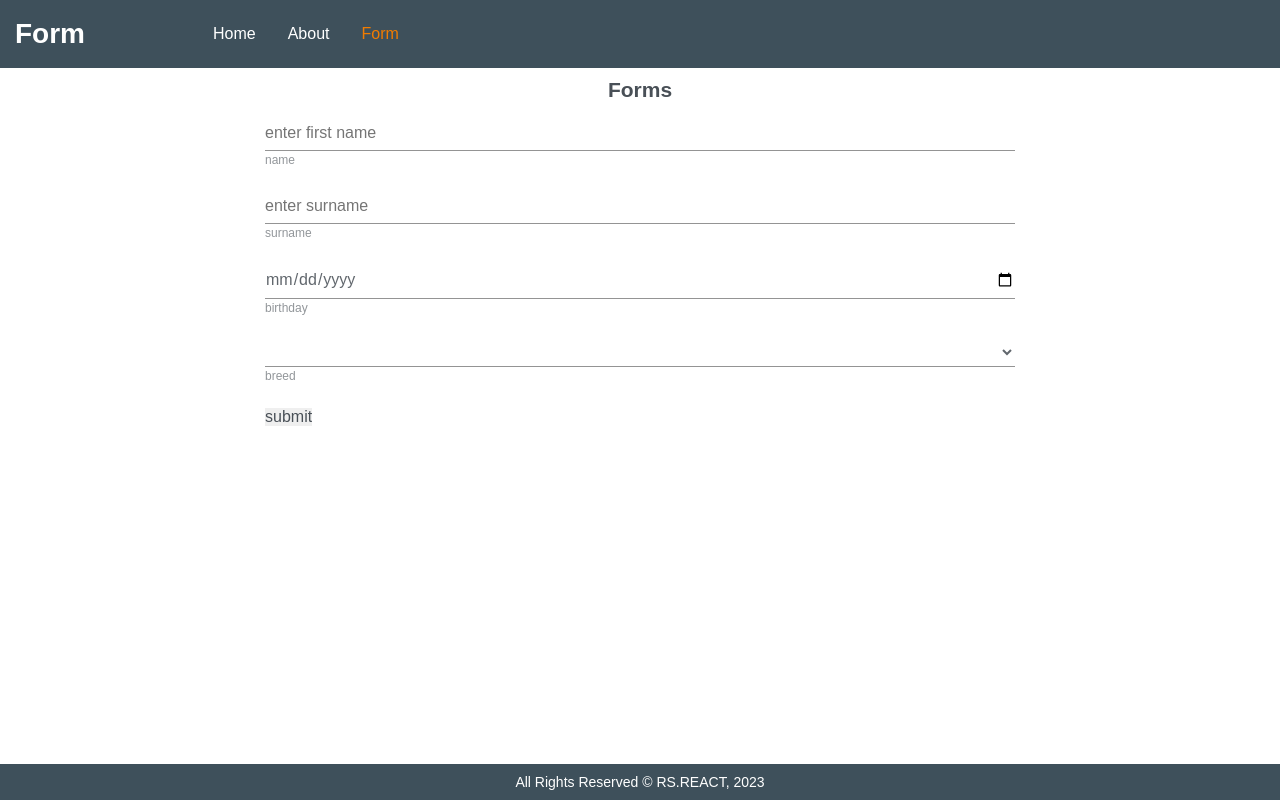
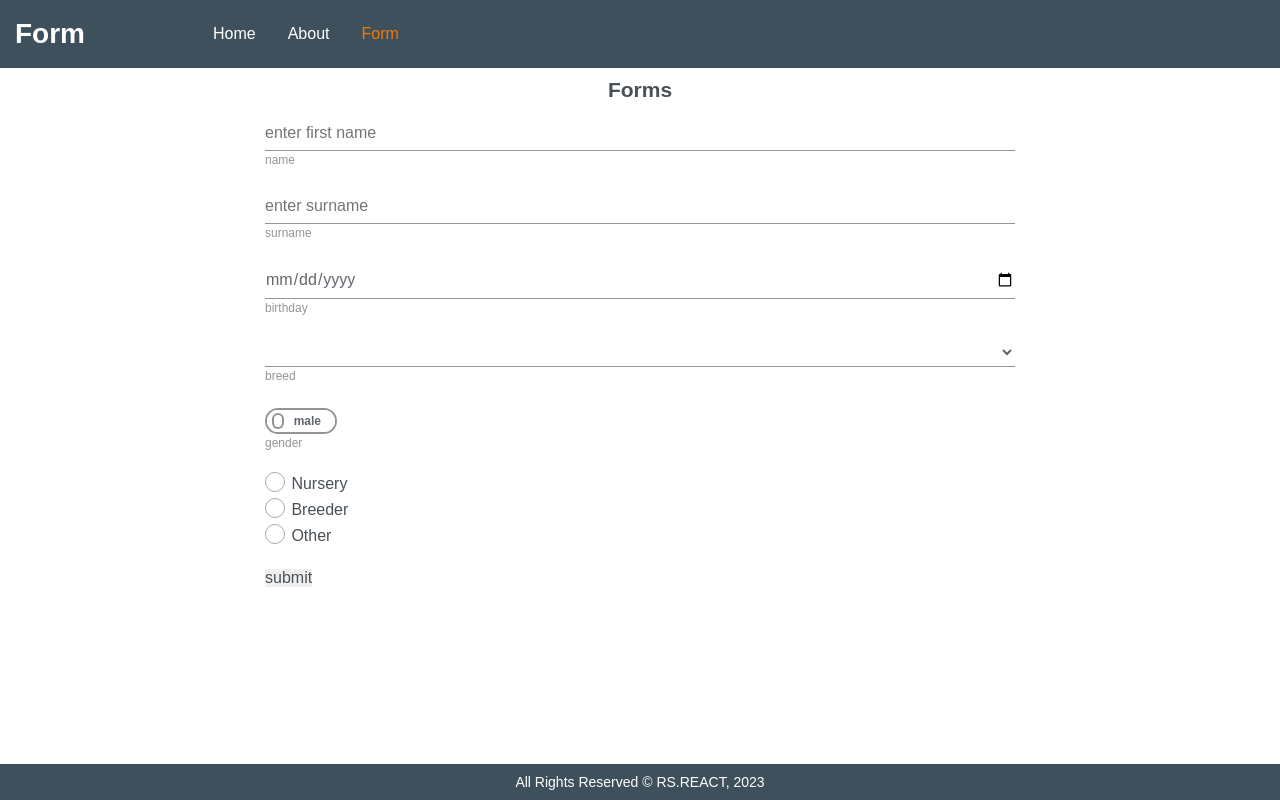
Before and after one commit to koctia/rs.react, a React (Vite) app in the folder components/: page /form in a window 1280 px wide. Built offline with nearby package versions, Linux system fonts and the light colour scheme.

Commit message:
feat: add radio box

```diff
--- /dev/null
+++ b/components/src/components/radios/Radios.tsx
@@ -0,0 +1,41 @@
+import React, { forwardRef } from 'react';
+import './radios.scss';
+
+interface IPropsType {
+  id: string;
+  label?: string;
+  type: string;
+  name?: string;
+  value?: string;
+}
+
+const RadiosForms = forwardRef<HTMLInputElement, IPropsType>(({ id, label, ...props }, ref) => {
+  return (
+    <div>
+      <input id={id} {...props} ref={ref} />
+      <label htmlFor={id}>{label}</label>
+    </div>
+  );
+});
+
+// const RadiosForms = forwardRef<HTMLInputElement, IPropsType>(({ id, label, ...props }, ref) => {
+//   return (
+//     <div className="main__form-radios" id={id} ref={ref}>
+//       <div>
+//         <input {...props} id="radio1" value={0} />
+//         <label htmlFor="radio1">Питомник</label>
+//       </div>
+//       <div>
+//         <input {...props} id="radio2" value={1} />
+//         <label htmlFor="radio2">Заводчик</label>
+//       </div>
+//       <div>
+//         <input {...props} id="radio3" value={2} />
+//         <label htmlFor="radio3">Иное</label>
+//       </div>
+//       <label className="radios-label">{label}</label>
+//     </div>
+//   );
+// });
+
+export { RadiosForms };
--- /dev/null
+++ b/components/src/components/radios/radios.scss
@@ -0,0 +1,72 @@
+.main {
+   &__form-radios{
+      margin: 0 0 18px 0;
+      & label {
+         cursor: pointer;
+      }
+   }
+}
+.radios-label {
+   font-weight: 500;
+   font-size: 12px;
+   line-height: 166%;
+   color: rgba(73, 80, 87, 0.6);
+}
+
+input[type="radio"] {
+   height: 20px;
+   width: 20px;
+   vertical-align: middle;
+   margin: 0 0.4em 0.4em 0;
+   background: rgba(255, 255, 255, 1);
+   border: 1px solid #AAAAAA;
+   -webkit-appearance: none;
+   cursor: pointer;
+}
+
+input[type="radio"] {
+   border-radius: 100%;
+}
+
+input[type="radio"]:not(:disabled):hover {
+   border: 1px solid #f17c00;
+}
+
+input[type="radio"]:active:not(:disabled) {
+   border: 1px solid #f17c00;
+}
+
+input[type="radio"]:checked {
+   border: 1px solid #f17c00;
+}
+
+input[type="radio"]:checked:before {
+   display: block;
+   height: 14px;
+   width: 14px;
+   position: relative;
+   left: 2px;
+   top: 2px;
+   background: #f17c00;
+   border-radius: 100%;
+   content: '';
+}
+
+input:disabled {
+   background: rgba(0, 0, 0, 0.3);
+   &:checked {
+      border: 1px solid rgba(0, 0, 0, 0.3);
+   }
+}
+
+input[type="radio"]:disabled:checked:before {
+   content: '';
+   display: block;
+   height: 14px;
+   width: 14px;
+   position: relative;
+   left: 2px;
+   top: 2px;
+   background: rgba(255, 255, 255, 1);
+   border-radius: 100%;
+}
--- a/components/src/components/select/selectForms.tsx
+++ b/components/src/components/select/selectForms.tsx
@@ -1,11 +1,7 @@
 import React, { forwardRef } from 'react';
 import './selectforms.scss';
 import { Data } from '../../data/breeds';
-
-interface IPropsType {
-  id: string;
-  label: string;
-}
+import { IPropsType } from '../../interface/forms';
 
 const SelectForms = forwardRef<HTMLSelectElement, IPropsType>(({ id, label, ...props }, ref) => {
   return (
--- /dev/null
+++ b/components/src/components/switch/Switch.tsx
@@ -0,0 +1,20 @@
+import React, { forwardRef } from 'react';
+import './switch.scss';
+import { IPropsType } from '../../interface/forms';
+
+const SwitchForms = forwardRef<HTMLInputElement, IPropsType>(({ id, label, ...props }, ref) => {
+  return (
+    <div className="onoffswitch">
+      <input className="onoffswitch-checkbox" id={id} {...props} ref={ref} name="onoffswitch" />
+      <label className="onoffswitch-label" htmlFor={id}>
+        <span className="onoffswitch-inner"></span>
+        <span className="onoffswitch-switch"></span>
+      </label>
+      <label className="onoffswitch-description" htmlFor={id}>
+        {label}
+      </label>
+    </div>
+  );
+});
+
+export { SwitchForms };
--- /dev/null
+++ b/components/src/components/switch/switch.scss
@@ -0,0 +1,60 @@
+.onoffswitch {
+   position: relative;
+   width: 72px;
+   -webkit-user-select:none; -moz-user-select:none; -ms-user-select: none;
+   margin: 0 0 18px 0;
+}
+.onoffswitch-checkbox {
+   display: none;
+}
+.onoffswitch-label {
+   display: block; overflow: hidden; cursor: pointer;
+   border: 2px solid rgba(0, 0, 0, 0.42);
+   border-radius: 20px;
+}
+.onoffswitch-inner {
+   display: block; width: 200%; margin-left: -100%;
+   transition: margin 0.3s ease-in 0s;
+}
+.onoffswitch-inner:before, .onoffswitch-inner:after {
+   display: block; float: left; width: 50%; height: 22px; padding: 0; line-height: 22px;
+   font-size: 12px; color: black; font-family: Trebuchet, Arial, sans-serif; font-weight: bold;
+   box-sizing: border-box;
+}
+.onoffswitch-inner:before {
+   content: "female";
+   padding-left: 9px;
+   background-color: #FFFFFF;
+   color: rgba(73, 80, 87, 0.87);;
+}
+.onoffswitch-inner:after {
+   content: "male";
+   padding-right: 14px;
+   background-color: #FFFFFF;
+   color: rgba(73, 80, 87, 0.87);
+   text-align: right;
+}
+.onoffswitch-switch {
+   display: block;
+   width: 12px;
+   height: 16px;
+   margin: 5px;
+   background: #FFFFFF;
+   position: absolute; top: 0; bottom: 0;
+   right: 48px;
+   border: 2px solid rgba(0, 0, 0, 0.42);
+   border-radius: 20px;
+   transition: all 0.3s ease-in 0s;
+}
+.onoffswitch-checkbox:checked + .onoffswitch-label .onoffswitch-inner {
+   margin-left: 0;
+}
+.onoffswitch-checkbox:checked + .onoffswitch-label .onoffswitch-switch {
+   right: 0px;
+}
+.onoffswitch-description {
+   font-weight: 500;
+   font-size: 12px;
+   line-height: 166%;
+   color: rgba(73, 80, 87, 0.6);
+}
--- /dev/null
+++ b/components/src/interface/forms.tsx
@@ -0,0 +1,6 @@
+export interface IPropsType {
+  id: string;
+  label?: string;
+  type?: string;
+  placeholder?: string;
+}
--- a/components/src/pages/form/Form.tsx
+++ b/components/src/pages/form/Form.tsx
@@ -2,6 +2,8 @@ import React, { Component, createRef, RefObject } from 'react';
 import './form.scss';
 import { InputForms } from '../../components/input/InputForms';
 import { SelectForms } from '../../components/select/selectForms';
+import { SwitchForms } from '../../components/switch/Switch';
+import { RadiosForms } from '../../components/radios/Radios';
 
 interface IFormsParameters {
   card: CardType[];
@@ -12,6 +14,11 @@ type CardType = {
   surname: string | undefined;
   birthday: string | undefined;
   breeds: string | undefined;
+  switcher: boolean | undefined;
+  nursery: string | undefined;
+  breeder: string | undefined;
+  other: string | undefined;
+  // place: boolean | undefined;
 };
 
 class Form extends Component {
@@ -19,6 +26,11 @@ class Form extends Component {
   private surname: RefObject<HTMLInputElement>;
   private birthday: RefObject<HTMLInputElement>;
   private breeds: RefObject<HTMLSelectElement>;
+  private switcher: RefObject<HTMLInputElement>;
+  private nursery: RefObject<HTMLInputElement>;
+  private breeder: RefObject<HTMLInputElement>;
+  private other: RefObject<HTMLInputElement>;
+  // private place: RefObject<HTMLInputElement>;
   state: IFormsParameters;
 
   constructor(props: IFormsParameters) {
@@ -31,6 +43,11 @@ class Form extends Component {
     this.surname = createRef();
     this.birthday = createRef();
     this.breeds = createRef();
+    this.switcher = createRef();
+    this.nursery = createRef();
+    this.breeder = createRef();
+    this.other = createRef();
+    // this.place = createRef();
   }
 
   handleSubmit(event: { preventDefault: () => void }) {
@@ -38,8 +55,22 @@ class Form extends Component {
     console.log(this.surname.current!.value);
     console.log(this.birthday.current!.value);
     console.log(this.breeds.current!.value);
+    console.log(this.switcher.current!.checked);
+
+    console.log(this.nursery.current!.checked);
+    console.log(this.breeder.current!.checked);
+    console.log(this.other.current!.checked);
+
+    // console.log(this.radioPlace());
     event.preventDefault();
   }
+
+  // radioPlace() {
+  //   const inputs: NodeListOf<HTMLInputElement> | undefined =
+  //     this.place.current?.querySelectorAll('input');
+  //   if (!inputs) return;
+  //   return Array.from(inputs).find((el) => el.checked)?.value;
+  // }
 
   render() {
     return (
@@ -68,7 +99,35 @@ class Form extends Component {
               placeholder="enter birthday"
               ref={this.birthday}
             />
-            <SelectForms id="breeds" label="breed" ref={this.breeds} />
+            <SelectForms id="breed" label="breed" ref={this.breeds} />
+            <SwitchForms id="switcher" label="gender" type="checkbox" ref={this.switcher} />
+
+            <div className="main__form-radios">
+              <RadiosForms
+                id="radio1"
+                label="Nursery"
+                type="radio"
+                name="radio"
+                value="Nursery"
+                ref={this.nursery}
+              />
+              <RadiosForms
+                id="radio2"
+                label="Breeder"
+                type="radio"
+                name="radio"
+                value="Breeder"
+                ref={this.breeder}
+              />
+              <RadiosForms
+                id="radio2"
+                label="Other"
+                type="radio"
+                name="radio"
+                value="Other"
+                ref={this.other}
+              />
+            </div>
 
             <input type="submit" value="submit" />
           </form>
```
Also changed, not shown: components/src/components/input/InputForms.tsx (+1 -7 lines).
